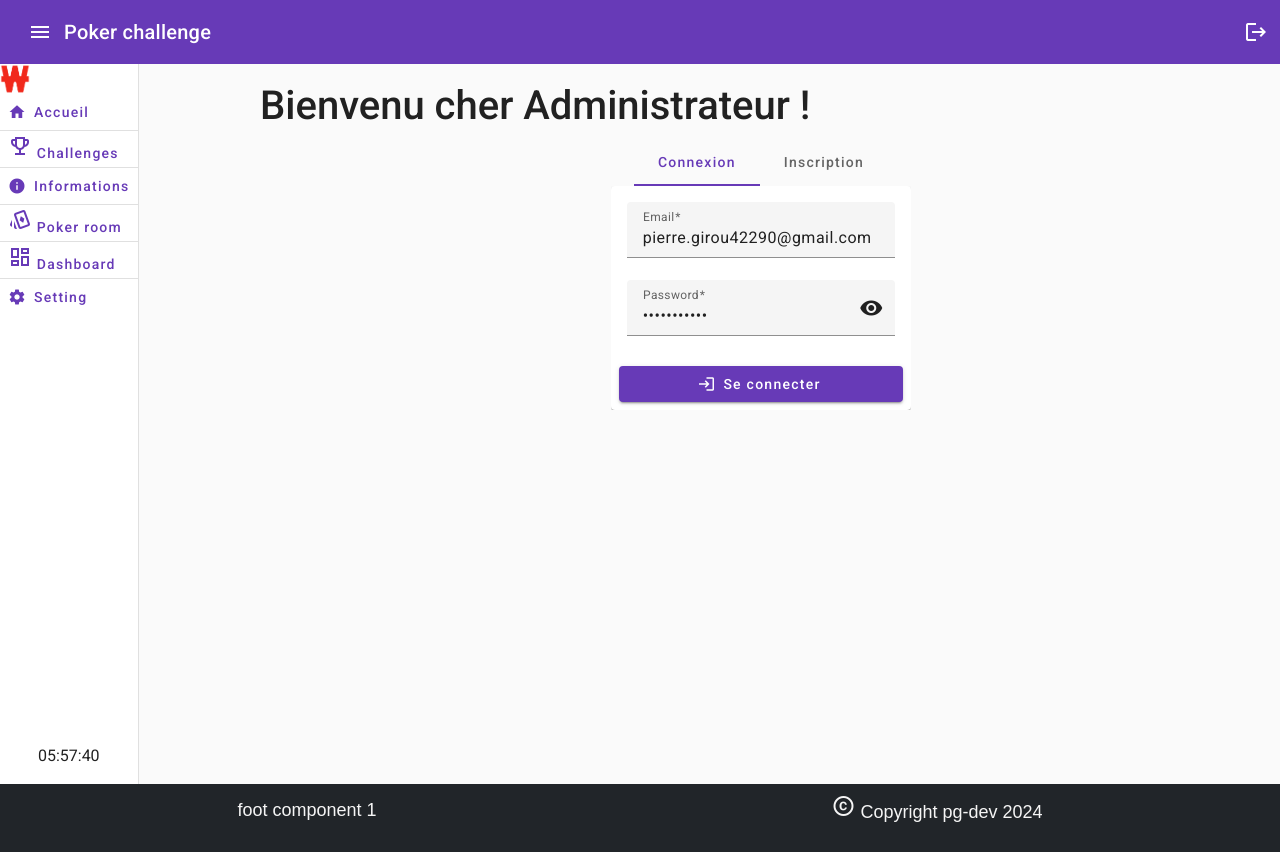
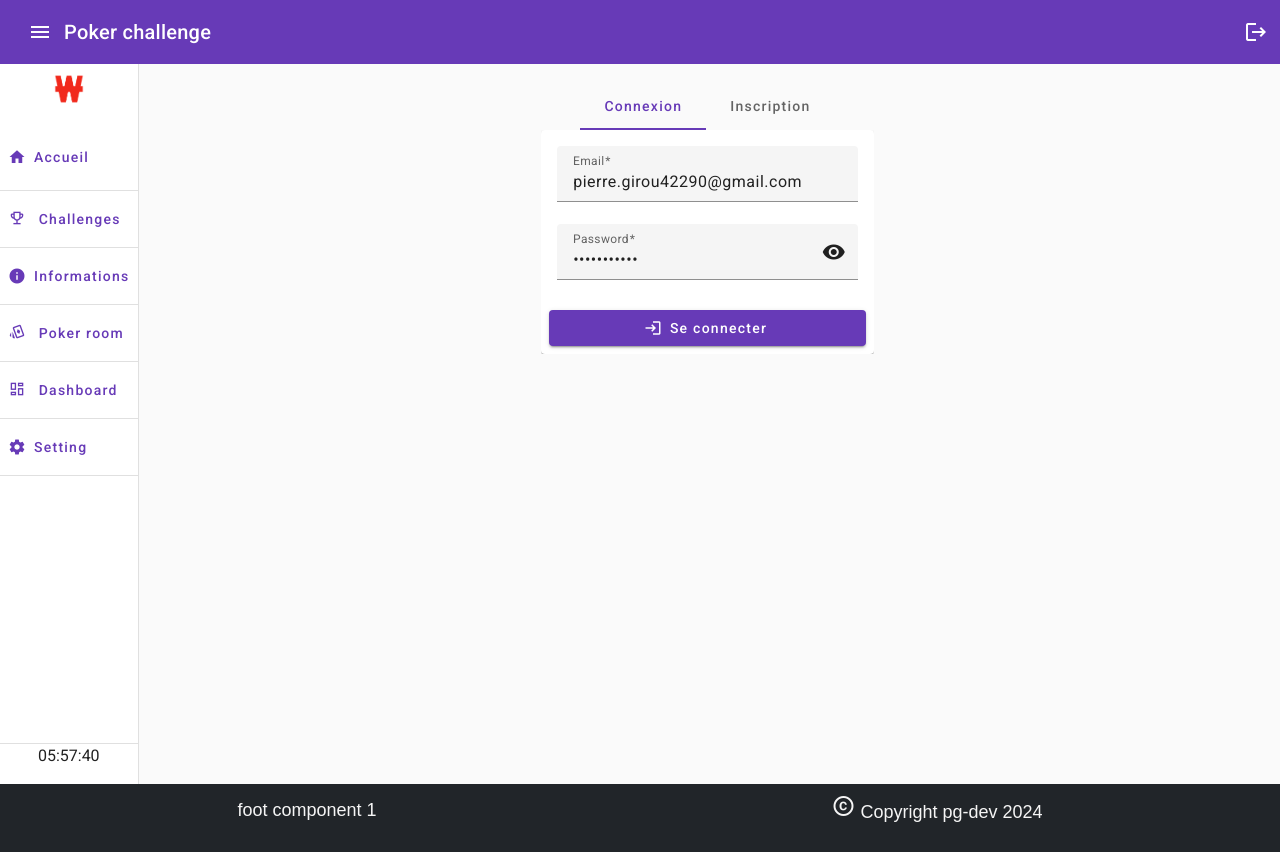
Before and after one commit to pierregirou/poker-challenge, an Angular app: page /admin in a window 1280 px wide. Built offline with nearby package versions, Linux system fonts and the light colour scheme.

Commit message:
fin sidenav + guards

```diff
--- a/src/app/adminitrateur/adminitrateur.component.html
+++ b/src/app/adminitrateur/adminitrateur.component.html
@@ -1,8 +1,3 @@
-<div>
-    <h1>Bienvenu cher Administrateur !</h1>
-</div>
-
-
 <div class="form-administrateur">
     <mat-tab-group mat-stretch-tabs="false" mat-align-tabs="center">
         <mat-tab label="Connexion">
--- a/src/app/guards/auth.guard.ts
+++ b/src/app/guards/auth.guard.ts
@@ -6,9 +6,10 @@ export const authGuard: CanActivateFn = (route, state) => {
   const auth = inject(AuthService)
   const router = inject(Router);
 
-  if(auth.getisLoggedIn()){
+  if(!auth.getisLoggedIn()){
     router.navigateByUrl('admin')
     return false
   }
+
   return true;
 };
--- a/src/app/navbar/navbar.component.css
+++ b/src/app/navbar/navbar.component.css
@@ -13,6 +13,17 @@
   mat-sidenav-content{
     padding: 1.125rem;
   }
+
+  span.material-symbols-outlined{
+    display: inline-block;
+    position: relative;
+    vertical-align: top;
+    font-size: 1.125rem;
+    height: 1.125rem;
+    width: 1.125rem;
+    margin-right:8px
+  }
+
   .signin-icon{
     position: absolute;
     right: 0;
@@ -28,53 +39,15 @@
     text-align: center;
   }
 
-  .first-sidenav-item{
+  .item-sidenav{
+    margin: 10px 0;
+  }
+
+  .first-item-sidenav{
     margin: 25px 0 15px 0;
   }
 
-  .last-sidenav-item{
-
+  .logo{
+   padding: 10px;
+   text-align: center
   }
-
-
-
-/*
-nav{
-    margin-bottom: 5px;
-}
-.navbar{
-    padding: 10px;
-    color: whitesmoke;
-    font-size: large;
-    font-family: Arial, Helvetica, sans-serif;
-}
-
-
-.navbar-collapse{
-    display: flex;
-    justify-content: space-between;
-    align-items: center;
-    flex-wrap: wrap;
-    flex-basis: auto;
-}
-
-.navbar .logo a.navbar-brand{
-    width: 80px;
-    height: 80px;
-}
-
-.navbar .logo a.navbar-brand img{
-    width: inherit;
-}
-
-.navbar .horaire{
-    float: right;
-    display: flex;
-    justify-content: flex-end;
-    align-items: center;
-    width: 80px;
-    height: 80px;
-}
-.navbar .horaire p{
-    margin: 0;
-}  */
--- a/src/app/navbar/navbar.component.html
+++ b/src/app/navbar/navbar.component.html
@@ -41,7 +41,9 @@
             <button mat-button color="primary" class="item-sidenav last-item-sidenav" routerLink="gestion">
                 <mat-icon>settings</mat-icon>
             Setting</button>
+            <mat-divider></mat-divider>
             <div class="time">
+                <mat-divider></mat-divider>
                 <p>{{this.getDateForShow()}}</p>
             </div>
         </div>
```
